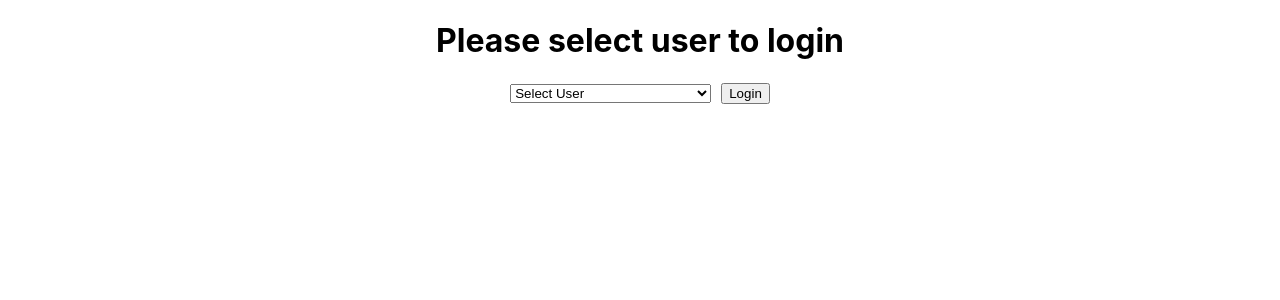
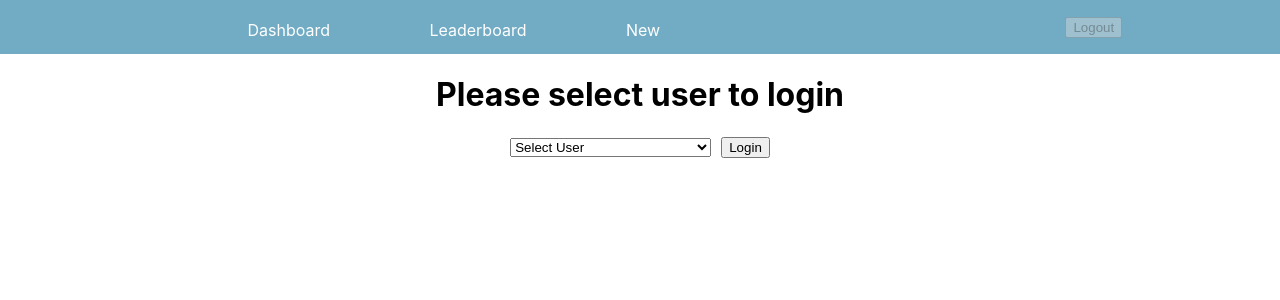
Before and after one commit to yy2792/yy2792_employee_poll_project, a React (Create React App) app in the folder employee-polls-app/: page /login in a window 1280 px wide. Shown: the top 300 px of the page. Built offline with nearby package versions, Linux system fonts and the light colour scheme.

Commit message:
navbar to login

```diff
--- a/employee-polls-app/src/components/App.js
+++ b/employee-polls-app/src/components/App.js
@@ -18,7 +18,7 @@ function App(props) {
 
   return (
     <Router>
-      {auth && <NavBar />}
+      <NavBar />
       <div className="App">
         <Routes>
           <Route exact path="/" element={<Home />} />
--- a/employee-polls-app/src/components/NavBar.js
+++ b/employee-polls-app/src/components/NavBar.js
@@ -41,9 +41,20 @@ function NavBar({ dispatch, authedUser }) {
           </>
         )}
         <ul className="nav-logout">
-          <button id="logout" className="logoutBtn" onClick={handleLogout}>
-            Logout
-          </button>
+          {authedUser ? (
+            <button id="logout" className="logoutBtn" onClick={handleLogout}>
+              Logout
+            </button>
+          ) : (
+            <button
+              disabled
+              id="logout"
+              className="logoutBtn"
+              onClick={handleLogout}
+            >
+              Logout
+            </button>
+          )}
         </ul>
       </div>
     </nav>
```
